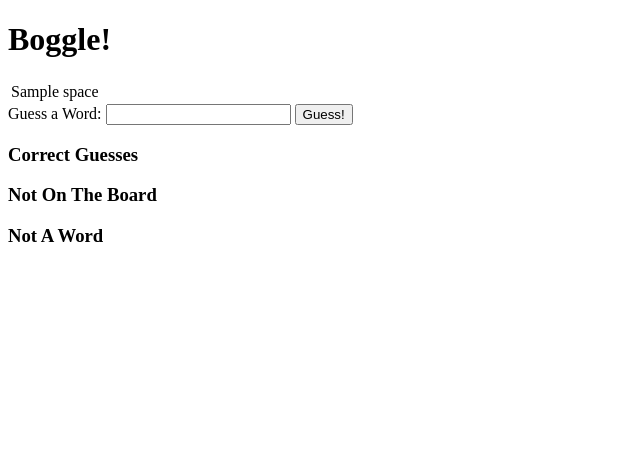
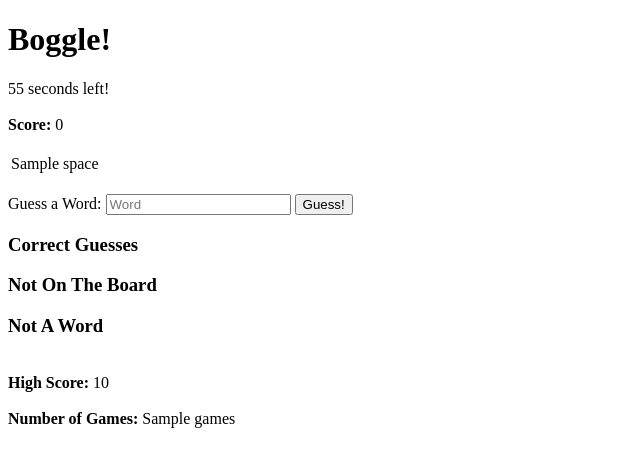
Before and after one commit to Jared-Glenn/Springboard, a Flask app: template Unit-19/19.5/flask-boggle/templates/home.html in a window 1280 px wide. Shown: the top 467 px of the page, without its empty margins (0-640 px from the left). Run offline with Flask 2, Linux system fonts and the light colour scheme; the template is opened without the code that fills it: most values are stand-ins (such as "Sample title", 1, 10 or a date in 2020); parts of the project's set-up code (start-up, migrations or seed data) failed here and were passed over.

Commit message:
finish basic flask boggle

```diff
--- a/Unit-19/19.5/flask-boggle/app.py
+++ b/Unit-19/19.5/flask-boggle/app.py
@@ -1,4 +1,4 @@
-from flask import Flask, render_template, session, request
+from flask import Flask, render_template, session, request, jsonify
 from flask_debugtoolbar import DebugToolbarExtension
 from boggle import Boggle
 
@@ -8,20 +8,50 @@ app.config['SECRET_KEY'] = "oh-so-secret"
 
 debug = DebugToolbarExtension(app)
 
+word_list = []
+
 
 
 @app.route('/')
 def home():
+    """View the main page and start a new game."""
+    global word_list
+    word_list = []
+    if not session.get('high_score'):
+        session['high_score'] = 0
+    if not session.get('games'):
+        session['games'] = 0
     session['board'] = boggle_game.make_board()
-    return render_template('home.html', board=session['board'])
+    return render_template('home.html', board=session['board'], high_score=session['high_score'], games=session['games'])
 
 
 @app.route('/guess')
 def guess():
+    """Check a guess against the current board."""
     word_guess = request.args.get("word_guess")
-    board = session['board']
-    result = boggle_game.check_valid_word(board, word_guess)
-    return result
+    if word_guess not in word_list:
+        board = session['board']
+        result = boggle_game.check_valid_word(board, word_guess)
+
+        if result == "ok":
+            word_list.append(word_guess)
+        return result
+    else:
+        return "not-on-board"
+
+@app.route('/score')
+def score():
+    """Takes the final score for the current game, compares it to the high
+    score, and displays the new high score. Iterates the current number of games
+    in the session.
+    """
+    final_score = int(request.args.get("final_score"))
+    if final_score > session.get('high_score'):
+        session['high_score'] = final_score
+    session['games'] += 1
+    info = {"games": session.get('games'), "high_score": session.get('high_score')}
+    info = jsonify(info)
+    return info
 
 
 if __name__ == '__main__':
--- a/Unit-19/19.5/flask-boggle/static/scripts.js
+++ b/Unit-19/19.5/flask-boggle/static/scripts.js
@@ -2,9 +2,14 @@ const $wordGuessForm = $('#word-guess-form');
 const $correctList = $('.correct-list');
 const $notOnBoardList = $('.not-on-board-list');
 const $notWordList = $('.not-word-list');
+const $score = $('.score');
+const $timer = $('.timer');
+const $highScore = $('.high-score');
+const $games = $('.games')
 
 const submitGuess = (evt) => {
     evt.preventDefault();
+    if (running === true){
       const $wordGuess = $("#word-guess").val();
       axios.get(`http://127.0.0.1:5000/guess?word_guess=${$wordGuess}`)
     .then(function (response) {
@@ -13,9 +18,37 @@ const submitGuess = (evt) => {
 
       if (res === "ok") {
         $correctList.append(`<li>${$wordGuess}</li>`)
+        let score = parseInt($score.text());
+        score += $wordGuess.length;
+        $score.text(score.toString());
+      }
+      else if (res === "not-on-board") {
+        $notOnBoardList.append(`<li>${$wordGuess}</li>`)
+      }
+      else if (res === "not-word") {
+        $notWordList.append(`<li>${$wordGuess}</li>`)
       }
     })
-    console.log($wordGuess)
+    }
+    $('#word-guess').val("")
 }
 
 $wordGuessForm.on('submit', submitGuess)
+
+let i = 60;
+let running = true;
+
+let timerInterval = setInterval(function () {
+  if (i <= 0){
+    clearInterval(timerInterval);
+    running = false;
+    console.log($score.text())
+    axios.get(`http://127.0.0.1:5000/score?final_score=${$score.text()}`)
+  .then(function (response) {
+    $games.text(response['data']['games'])
+    $highScore.text(response['data']['high_score'])
+  })
+  }
+  $timer.text(i);
+  i--;
+}, 1000);
--- a/Unit-19/19.5/flask-boggle/templates/home.html
+++ b/Unit-19/19.5/flask-boggle/templates/home.html
@@ -9,6 +9,18 @@
 <body>
     <h1>Boggle!</h1>
 
+    <div>
+        <span class="timer"><strong>60</strong></span><span> seconds left!</span>
+    </div>
+
+    <br>
+
+    <div>
+        <span><strong>Score: </strong></span><span class="score">0</span>
+    </div>
+
+    <br>
+
     <table>
     {% for row in board: %}
         <tr>
@@ -19,9 +31,11 @@
     {%endfor%}
     </table>
 
+    <br>
+
     <form action="" id="word-guess-form">
         <label for="word-guess">Guess a Word:</label>
-        <input type="text" name="word-guess" id="word-guess">
+        <input type="text" name="word-guess" id="word-guess" placeholder="Word">
         <button id="word-guess-button">Guess!</button>
     </form>
 
@@ -44,6 +58,18 @@
         </ul>
     </div>
 
+    <br>
+
+    <div>
+        <span><strong>High Score: </strong></span><span class="high-score">{{high_score}}</span>
+    </div>
+
+    <br>
+
+    <div>
+        <span><strong>Number of Games: </strong></span><span class="games">{{games}}</span>
+    </div>
+
     <script src="https://code.jquery.com/jquery-3.7.0.min.js" integrity="sha256-2Pmvv0kuTBOenSvLm6bvfBSSHrUJ+3A7x6P5Ebd07/g=" crossorigin="anonymous"></script>
     <script src="https://unpkg.com/axios/dist/axios.js"></script>
     <script src="/static/scripts.js"></script>
```
Lines whose indentation alone changed are shown as unchanged.
